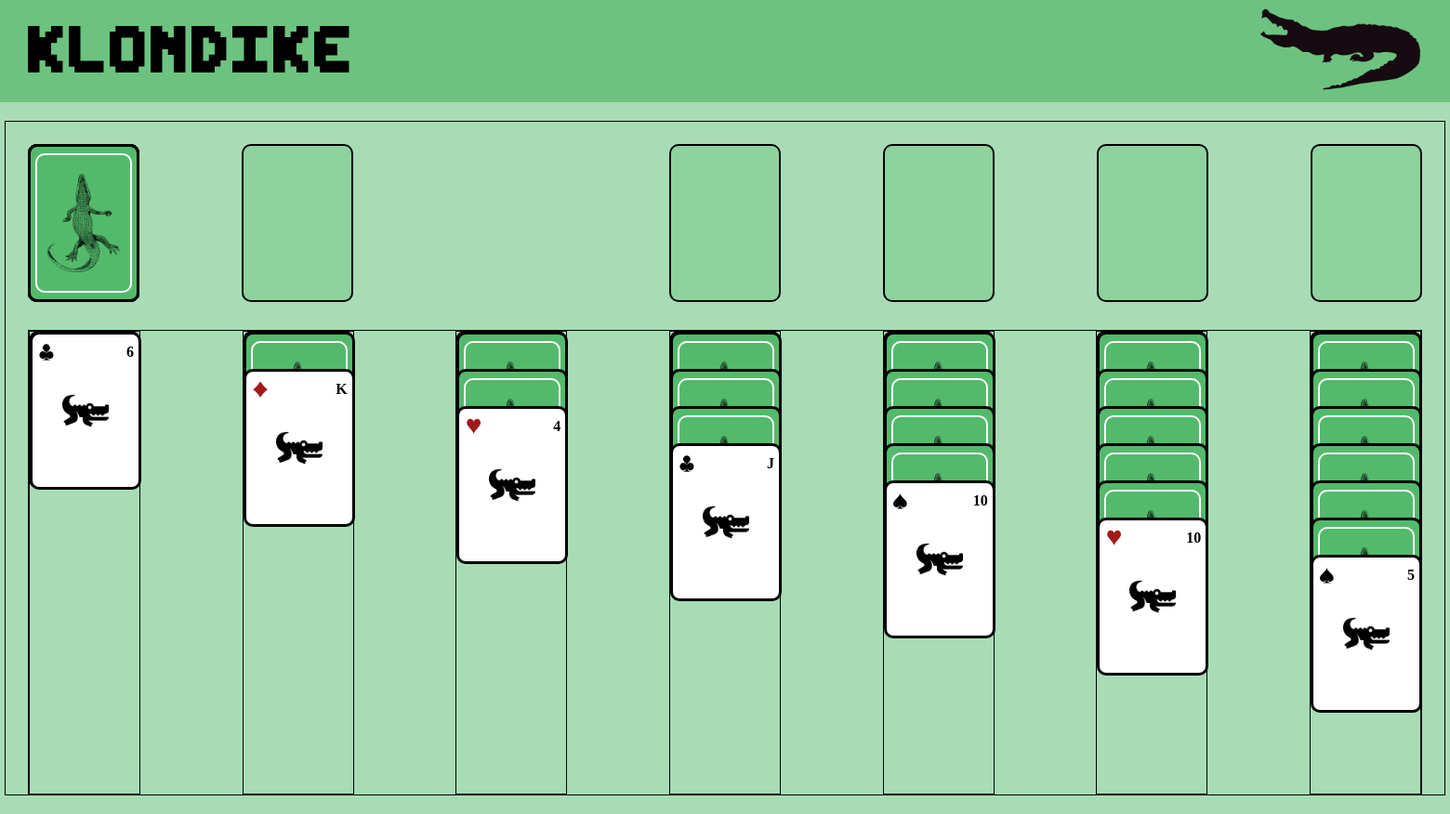
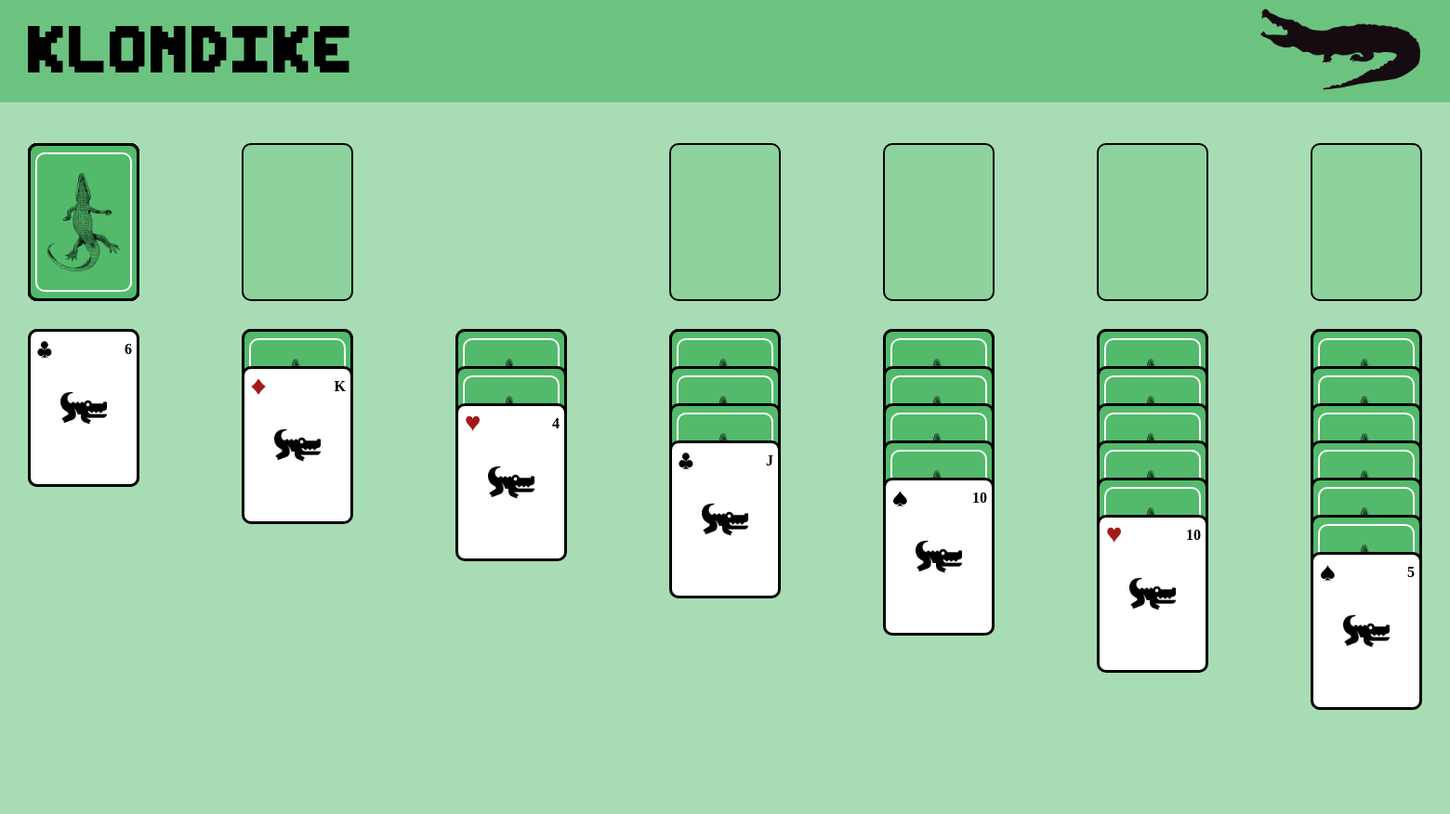
Before and after one commit to botondDonath/klondike, a Flask app: page / in a window 1560 px wide. Shown: the whole page at 93% size. After the commit the page ends 764 px from the top, so only its background shows below. Run offline with Flask 2, Linux system fonts and the light colour scheme.

Commit message:
Remove borders used for testing

```diff
--- a/static/css/main.css
+++ b/static/css/main.css
@@ -20,7 +20,6 @@ body {
     height: 700px;
     margin: 20px auto;
     padding: 24px 24px 0 24px;
-    border: black solid 1px;
 }
 
 #board-content {
@@ -28,7 +27,6 @@ body {
     display: flex;
     justify-content: space-between;
     align-items: start;
-    border: black solid 1px;
 }
 
 .column {
@@ -36,7 +34,6 @@ body {
     width: 120px;
     height: 499px;
     margin-top: -170px;
-    border: black solid 1px;
     display: flex;
     flex-flow: column nowrap;
 }
```
